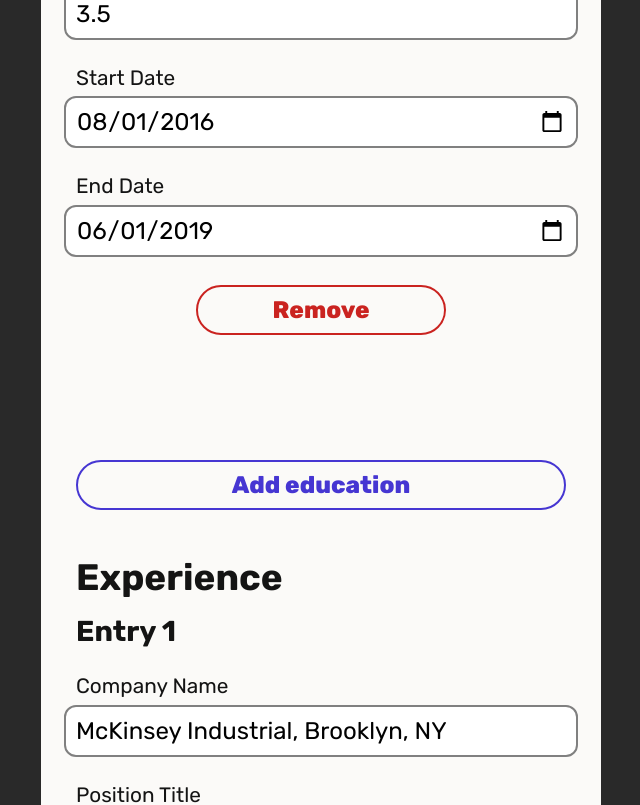
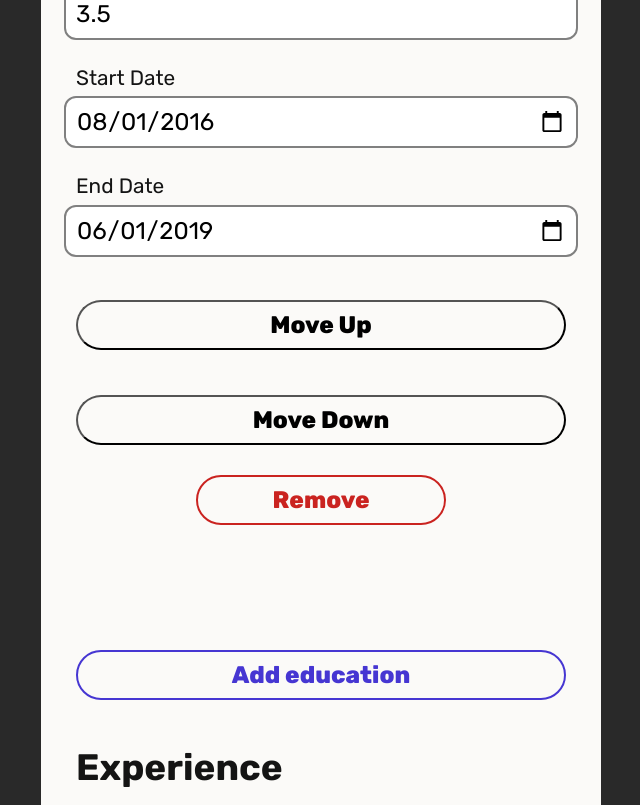
Before and after one commit to omardevelops/cv-app, a React (Vite) app: page / in a window 1280 px wide. Shown: the part 1387-2192 px from the top of the page, without its empty margins (319-959 px from the left). Built offline with nearby package versions, Linux system fonts and the light colour scheme; the HTML template or start-up script is replaced by a standard one; a web font is replaced by a local one.

Commit message:
feat: move item in section(ed or exp) up

```diff
--- a/src/App.jsx
+++ b/src/App.jsx
@@ -113,6 +113,29 @@
     }
   };
 
+  moveUpInSection = (e, index, section) => {
+    const { info } = this.state;
+    const { length } = info[section];
+
+    if (length > 1 && index !== 0) {
+      this.setState((state) => {
+        const itemToMove = state.info[section].filter((item, i) => i === index);
+        const newArr = state.info[section].filter((item, i) => i !== index);
+        newArr.splice(index - 1, 0, ...itemToMove);
+
+        const resultObject = {};
+        resultObject.info = { ...state.info };
+        resultObject.info[section] = newArr;
+
+        return resultObject;
+      });
+    }
+  };
+
+  moveDownInSection = (e, index) => {
+    console.log('down');
+  };
+
   submitForm = () => {
     this.setState({
       isFormSubmitted: true,
@@ -200,6 +223,8 @@
               handleReset={this.handleReset}
               addToSection={this.addToSection}
               removeFromSection={this.removeFromSection}
+              moveUpInSection={this.moveUpInSection}
+              moveDownInSection={this.moveDownInSection}
             />
             <CV info={info} />
           </div>
--- a/src/components/Form.jsx
+++ b/src/components/Form.jsx
@@ -10,13 +10,20 @@
 class Form extends React.Component {
   generateFormFields = (info, section) => {
     // Get array of generalInfo keys
-    const { handleChange, removeFromSection } = this.props;
+    const {
+      handleChange,
+      removeFromSection,
+      moveUpInSection,
+      moveDownInSection,
+    } = this.props;
 
     return info.map((item, index) => {
       const infoKeys = Object.keys(item);
       const template = generateTemplate(infoKeys);
       const isModularSect = section === 'education' || section === 'experience';
       let removeBtn = '';
+      let moveUpBtn = '';
+      let moveDownBtn = '';
 
       // Only add a remove button for 'education' and 'experience' sections
       if (isModularSect) {
@@ -29,6 +36,27 @@
             }}
           >
             Remove
+          </button>
+        );
+
+        moveUpBtn = (
+          <button
+            type="button"
+            onClick={(e) => {
+              moveUpInSection(e, index, section);
+            }}
+          >
+            Move Up
+          </button>
+        );
+        moveDownBtn = (
+          <button
+            type="button"
+            onClick={(e) => {
+              moveDownInSection(e);
+            }}
+          >
+            Move Down
           </button>
         );
       }
@@ -74,6 +102,8 @@
             return '';
           })}
 
+          {moveUpBtn}
+          {moveDownBtn}
           {removeBtn}
         </div>
       );
```
